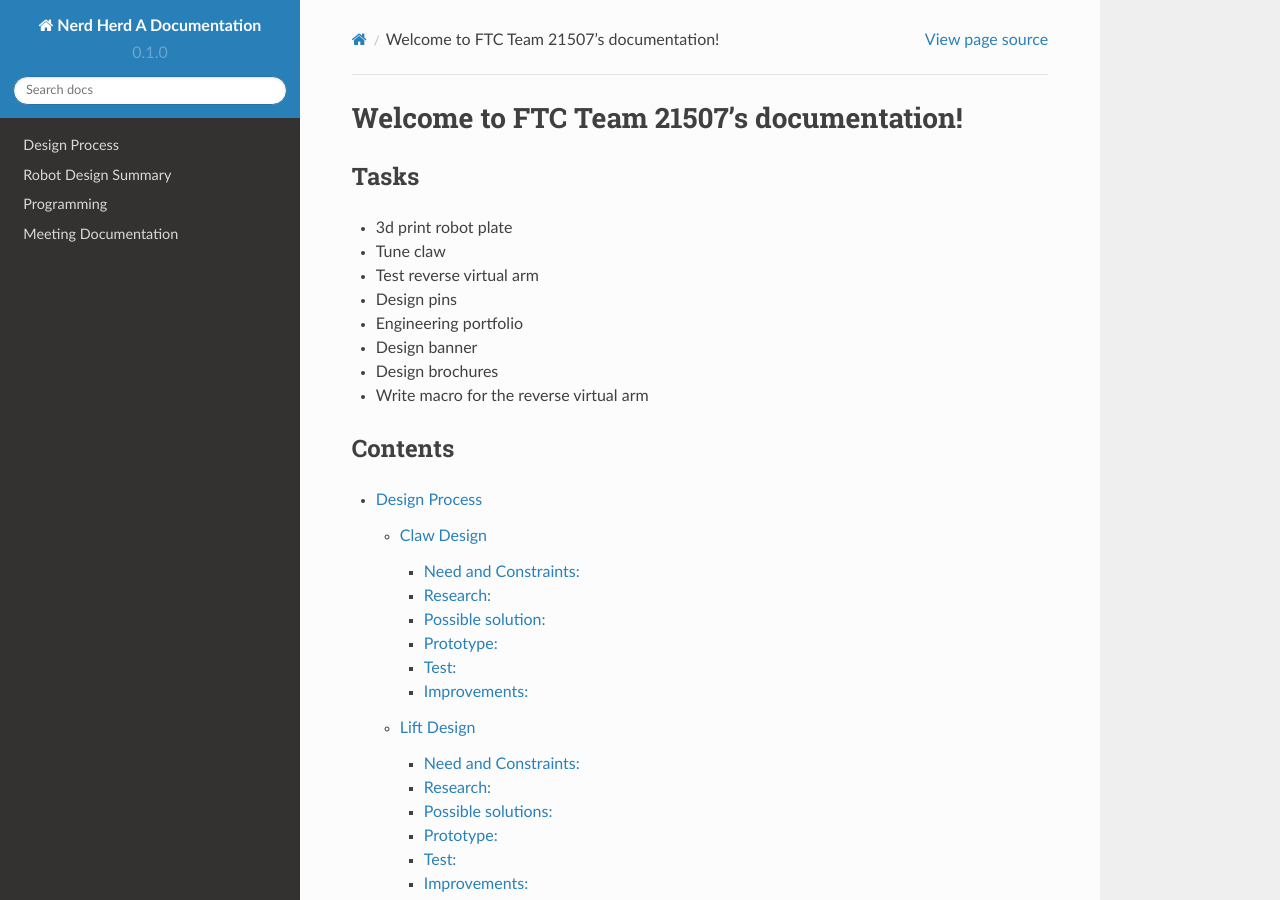
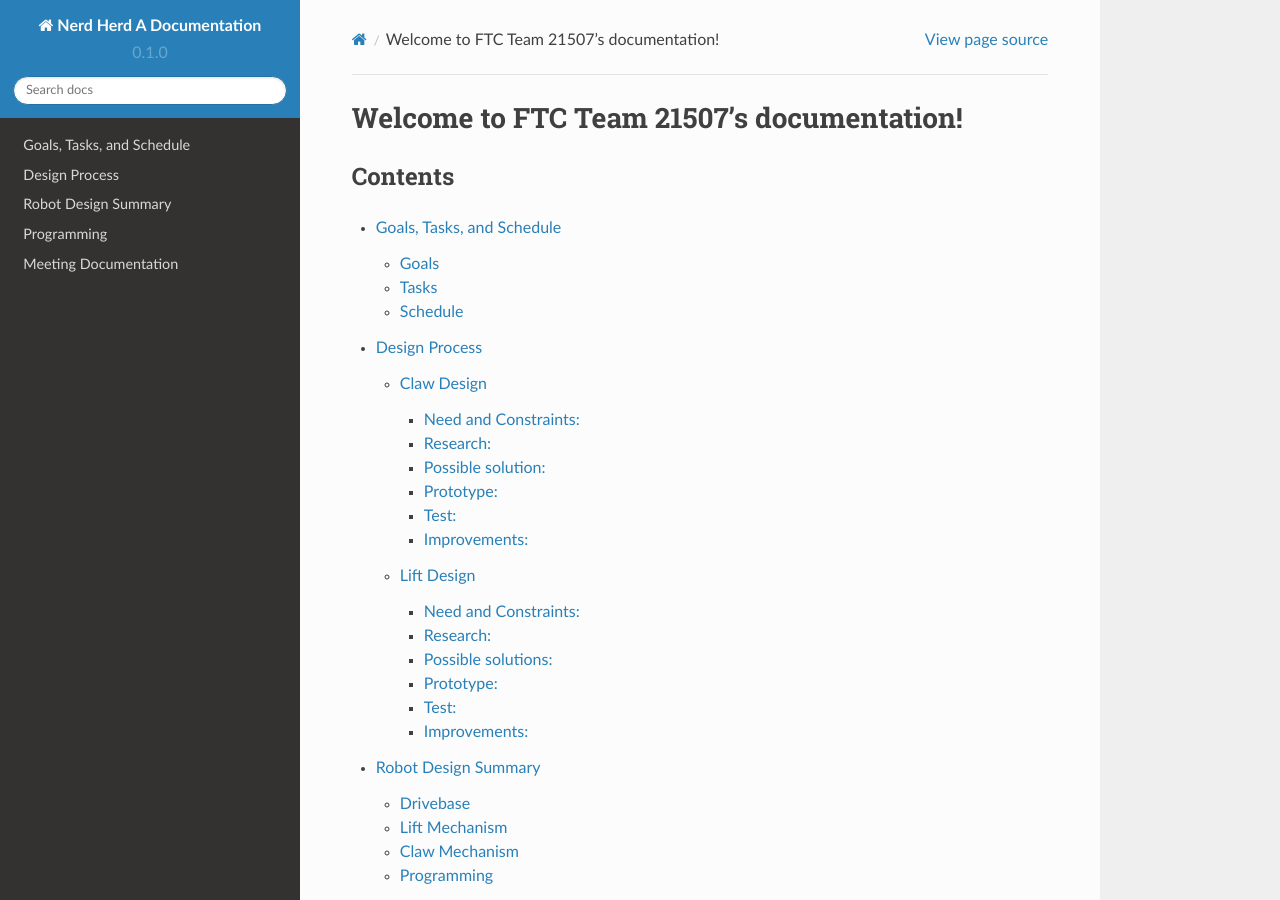
Before and after one commit to samanthac02/FTCDocumentation, a Sphinx documentation site: the page built from docs/source/index.rst, in a window 1280 px wide and 900 px high. Built offline with Sphinx 7.4.7 and the Read the Docs theme 2.0.0, drawn with Linux system fonts in a browser that asks for light colours.

Commit message:
Update index.rst

```diff
--- a/docs/source/index.rst
+++ b/docs/source/index.rst
@@ -1,23 +1,12 @@
 Welcome to FTC Team 21507's documentation!
 ===================================
-
-Tasks
-#####
-
-* 3d print robot plate
-* Tune claw
-* Test reverse virtual arm
-* Design pins
-* Engineering portfolio
-* Design banner
-* Design brochures
-* Write macro for the reverse virtual arm
 
 Contents
 ########
 
 .. toctree::
 
+   goalsAndSchedule
    designProcess
    robotDesign
    programming
```
